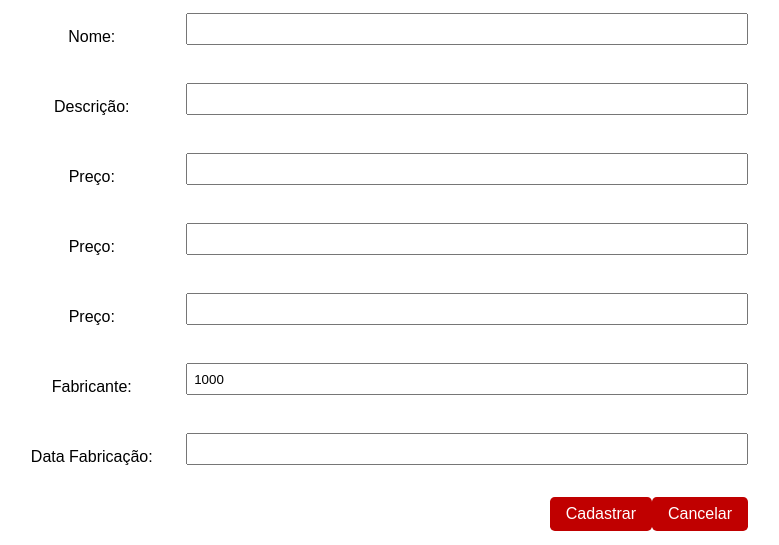
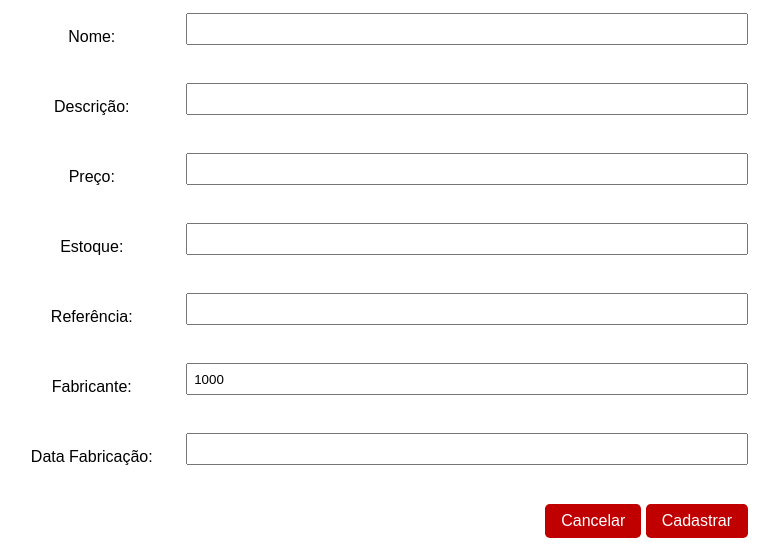
Before and after one commit to Rafa3lP/desweb, a PHP site: page /views/formProduto.php in a window 1280 px wide. Shown: the part 347-892 px from the top of the page, without its empty margins (267-1046 px from the left). Run offline with PHP 8.4, Linux system fonts and the light colour scheme.

Commit message:
cadastrar produto

```diff
--- /dev/null
+++ b/lojaweb/views/exibirProdutos.php
@@ -0,0 +1,3 @@
+<?php
+echo "Produto criado com sucesso!";
+?>
--- a/lojaweb/views/formProduto.php
+++ b/lojaweb/views/formProduto.php
@@ -17,11 +17,11 @@ require_once 'includes/cabecalho.inc';
             <input type="text" name="preco" id="preco">
         </div>
         <div class="form-group">
-            <label for="estoque">Preço: </label>
+            <label for="estoque">Estoque: </label>
             <input type="text" name="estoque" id="estoque">
         </div>
         <div class="form-group">
-            <label for="referencia">Preço: </label>
+            <label for="referencia">Referência: </label>
             <input type="text" name="referencia" id="referencia">
         </div>
         <div class="form-group">
@@ -35,7 +35,9 @@ require_once 'includes/cabecalho.inc';
 
         <input type="hidden" name="opcao" value="1">
 
-        <input type="reset" value="Cancelar" class="btn right"> <input type="submit" value="Cadastrar" class="btn right">
+        <div class="right">
+            <input type="reset" value="Cancelar" class="btn"> <input type="submit" value="Cadastrar" class="btn">
+        </div>
     </form>
 </div>
 <?php
--- a/lojaweb/views/includes/cabecalho.inc
+++ b/lojaweb/views/includes/cabecalho.inc
@@ -23,7 +23,7 @@
     </li>
     <li><a href="#">Produtos</a>
             <ul>
-                  <li><a href="views/formProduto.php">Cadastrar</a></li>
+                  <li><a href="formProduto.php">Cadastrar</a></li>
                   <li><a href="#">Cadastrar Vários</a>
                   <li><a href="#">Consultar Todos</a>
                   <li><a href="#">Paginação</a>
```
Also changed, not shown: lojaweb/controlers/controlerProduto.php (+17 -0 lines).
